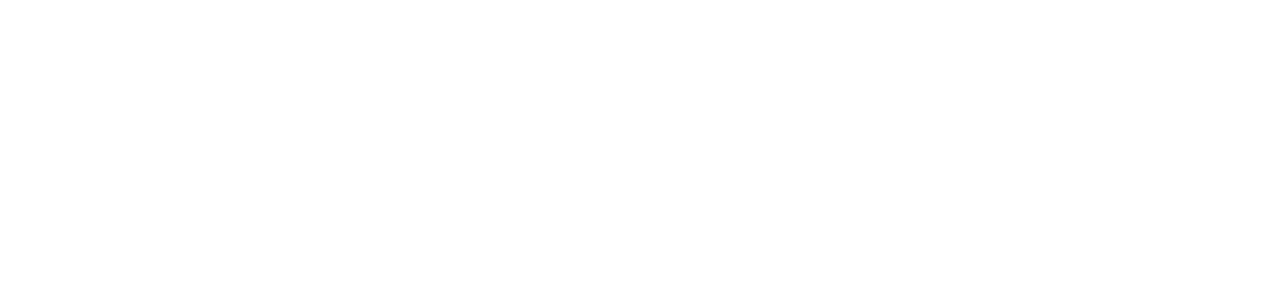
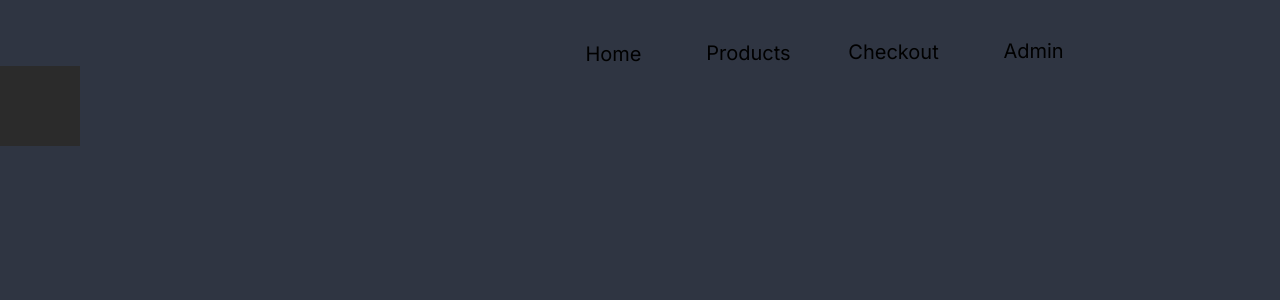
Before and after one commit to Tsebo200/Oilixate, a React (Create React App) app in the folder client/: page /Dashboard in a window 1280 px wide. Before the commit this address had no page. Shown: the top 300 px of the page. Built offline with nearby package versions, Linux system fonts and the light colour scheme.

Commit message:
Started Home page
Added nav labels

```diff
--- a/client/src/App.js
+++ b/client/src/App.js
@@ -3,6 +3,7 @@
 import {Helmet} from "react-helmet";
 import Login from './components/Login';
 import {Route, Routes} from 'react-router-dom';
+import Dashboard from './components/Dashboard';
 
 function App() {
   return (
@@ -14,6 +15,7 @@
     </Helmet>
     <Routes>
     <Route path="/" element={<><Login/></>}></Route>
+    <Route path="/Dashboard" element={<><Dashboard/></>}></Route>
     </Routes>
     </div>
   );
--- /dev/null
+++ b/client/src/components/Dashboard.js
@@ -0,0 +1,19 @@
+import React from "react";
+import {useNavigate} from "react-router-dom";
+
+const Dashboard = () => {
+    return(
+        <>
+        <div className="main-container">
+            <div className="label-container">
+            <p className="home-label">Home</p>
+            <p className="products-label">Products</p>
+            <p className="checkout-label">Checkout</p>
+            <p className="admin-label">Admin</p>
+            </div>
+            <div className="dash-logo"></div>
+        </div>
+        </>
+    )
+}
+export default Dashboard
--- a/client/src/components/Login.js
+++ b/client/src/components/Login.js
@@ -2,6 +2,9 @@
 import {useNavigate} from "react-router-dom";
 
 const Login = () => {
+    const locate = useNavigate;
+    locate("/Dashboard");
+
     return(
         <>
         <div className="main-container">
@@ -17,9 +20,9 @@
                 <form><input className='password-input' type={'password'} placeholder={"Enter Your Password"} /*onChange={passwordVal}*/></input></form>
                 <form><input className='check-box' type={'checkbox'}></input><label>Remember for 30 days</label></form>
                 <p className='forgot-password-text'>forgot password?</p>
-                <div className='signIn-btn-container' /*onClick={handleSubmit}*/>
+                <a href="Dashboard"><div className='signIn-btn-container' /*onClick={locate}*/>
                     <p className='signIn-btn-text'>Sign in</p>
-                </div>
+                </div></a>
                 <div className='SignIn-Google-btn'><p className='Sign-Google-text'>Sign In with Google</p></div>
                 <p className='no-account-text'>Don't have an account?</p><a href='register'><p className='signup-text'>Sign up</p></a>
             </div>
--- a/client/src/index.css
+++ b/client/src/index.css
@@ -34,7 +34,7 @@
   height: 47.09px;
   margin-top: 96px;
   margin-left: 110px;
-  background-color: red;
+  background-color:  #2B2B2B;;
   /* background-image: url("../src/Assets/Logo.png"); */
   background-repeat: no-repeat;
   background-position: center;
@@ -161,14 +161,14 @@
 .signIn-btn-container{
   width: 301px;
   height: 39px;
-  margin-left: 116px;
+  margin-left: 113px;
   margin-top: 60px;
   border-radius: 9px;
   background-color: #0984e3;
   float: left;
 }
 
-.btn-container:hover{
+.signIn-btn-container:hover{
   background-color: #2F3542;
   cursor: pointer;
 }
@@ -223,7 +223,7 @@
   width: 301px;
   height: 39px;
   border: 1px solid grey;
-  margin-left: 116px;
+  margin-left: 113px;
   margin-top: 14px;
   background-image: url("../src/assets/Google.png");
   background-repeat: no-repeat;
@@ -243,3 +243,48 @@
   margin-left: 27px;
   margin-top: 12px;
 }
+
+/* Nav Bar */
+.label-container{
+  width: 495px;
+  height: 24px;
+  margin-left: 586px;
+  margin-top: 42px;
+}
+
+.home-label{
+  font-family: 'Inter';
+  font-weight: 400;
+  font-size: 20px;
+  margin-left: -440px;
+}
+
+.products-label{
+  font-family: 'Inter';
+  font-weight: 400;
+  font-size: 20px;
+  margin-left: -170px;
+  margin-top: -25px;
+}
+
+.checkout-label{
+  font-family: 'Inter';
+  font-weight: 400;
+  font-size: 20px;
+  margin-left: 120px;
+  margin-top: -25px;
+}
+
+.admin-label{
+  font-family: 'Inter';
+  font-weight: 400;
+  font-size: 20px;
+  margin-left: 400px;
+  margin-top: -25px;
+}
+
+.dash-logo{
+  width: 80px;
+  height: 80px;
+  background:#2B2B2B;;
+}
```
